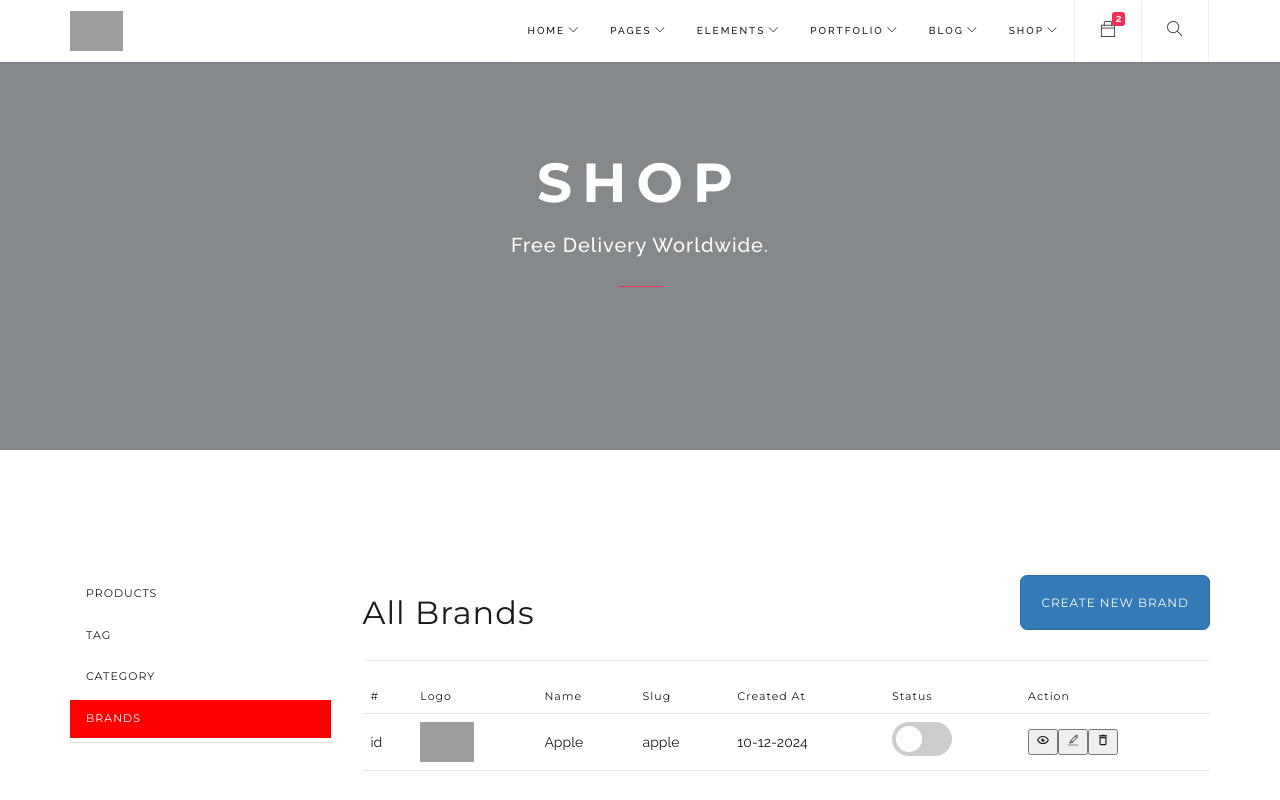
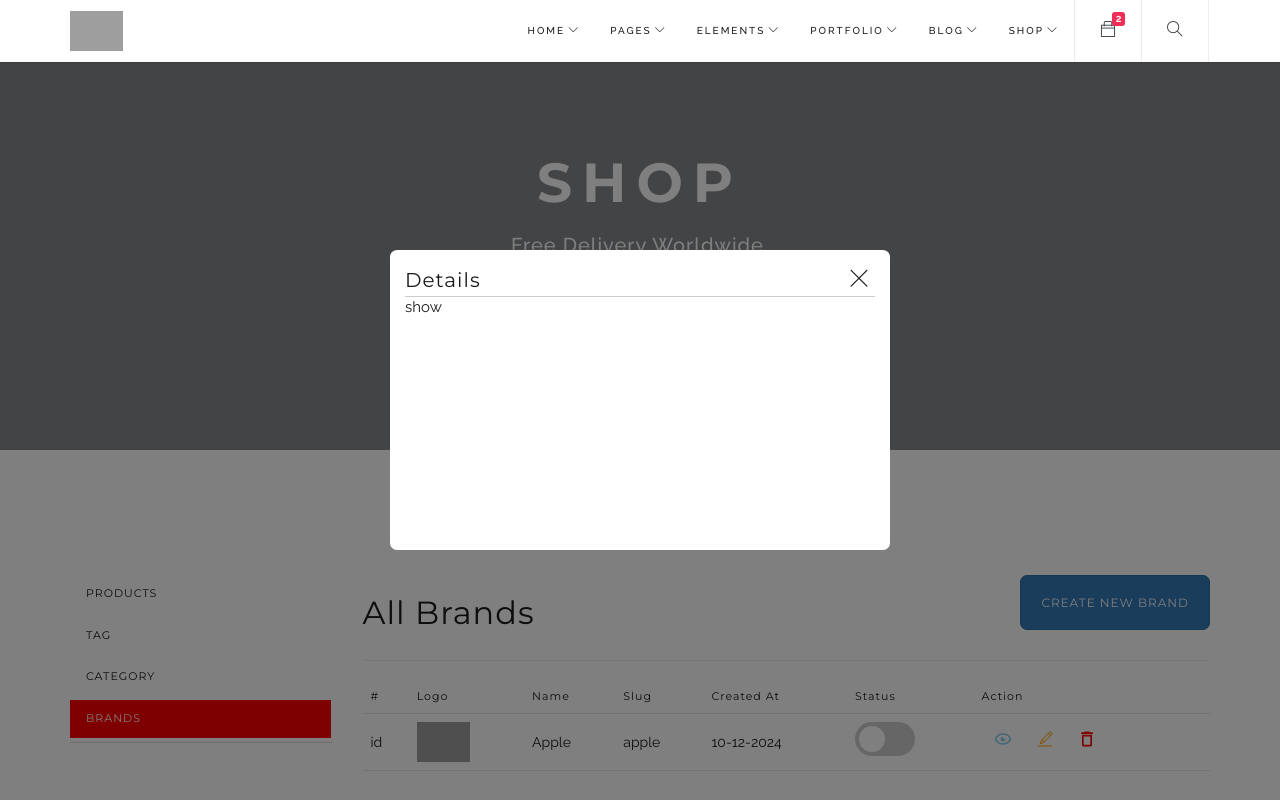
Before and after one commit to Nurunnahar1/shop-app-with-reactjs, a React (Vite) app: page /dashboard/brand in a window 1280 px wide. Shown: the top 800 px of the page. Built offline with nearby package versions, Linux system fonts and the light colour scheme; grey boxes are pictures that could not be loaded; a web font is replaced by a local one.

Commit message:
modal and server ready

```diff
--- /dev/null
+++ b/api/data.json
@@ -0,0 +1,6 @@
+{
+    "brands":[],
+    "categories":[],
+    "tags":[],
+    "products":[]
+}
--- a/package.json
+++ b/package.json
@@ -7,10 +7,14 @@
     "dev": "vite",
     "build": "vite build",
     "lint": "eslint .",
-    "preview": "vite preview"
+    "preview": "vite preview",
+    "server": "json-server --watch api/data.json --port 5050",
+    "start": "concurrently \"npm run server\" \"npm run dev\""
   },
   "dependencies": {
+    "concurrently": "^9.1.0",
     "json-s": "^0.1.0",
+    "json-server": "^1.0.0-beta.3",
     "react": "^18.3.1",
     "react-bootstrap": "^2.10.6",
     "react-dom": "^18.3.1",
--- a/src/App.css
+++ b/src/App.css
@@ -26,6 +26,32 @@
   .table td {
       vertical-align: middle !important;
   }
-  .table td img{
-    height: 40px;
+
+  .table td img {
+      height: 40px;
   }
+
+  .table td button {
+      border: none;
+      background-color: transparent;
+      margin: 0px 5px;
+      font-size: 20px;
+  }
+
+  .table td button:nth-child(1) {
+      color: skyblue;
+  }
+
+  .table td button:nth-child(2) {
+      color: orange;
+  }
+
+  .table td button:nth-child(3) {
+      color: red;
+  }
+
+  form {
+      display: flex;
+      flex-direction: column;
+      gap: 15px;
+  }
--- /dev/null
+++ b/src/components/modal/ModalPopup.css
@@ -0,0 +1,37 @@
+.modal-popup-wrap{
+    width: 100vw;
+    height: 100vh;
+    background-color: rgba(0, 0, 0, 0.5);
+    position: fixed;
+    left: 0px;
+    right: 0px;
+    top: 0px;
+    bottom: 0px;
+    z-index: 9999;
+    display: flex;
+    justify-content: center;
+    align-items: center;
+}
+.modal-body{
+    width: 500px;
+    min-height: 300px;
+    background-color: #fff;
+    border-radius: 7px;
+}
+.modal-head{
+    display: flex;
+    justify-content: space-between;
+    align-items: center;
+    border-bottom: 1px solid #ccc;
+}
+.modal-head button{
+    background-color: transparent;
+    border: none;
+    font-size: 20px;
+}
+footer{
+    position: inherit !important;
+}
+.shadow-host-companion{
+    display: none !important;
+}
--- /dev/null
+++ b/src/components/modal/ModalPopup.jsx
@@ -0,0 +1,20 @@
+import "./ModalPopup.css";
+
+const ModalPopup = ({title, hide, children }) => {
+  return (
+    <div className="modal-popup-wrap">
+      <div className="modal-body">
+        <div className="modal-head">
+          <h4 className="modal-title">{title}</h4>
+          <button className="modal-popup-close" onClick={() => hide(false)}>
+            <i className="ti-close"></i>
+          </button>
+        </div>
+
+        <div className="modal-popup-content">{children}</div>
+      </div>
+    </div>
+  );
+};
+
+export default ModalPopup;
--- a/src/layouts/Footer.jsx
+++ b/src/layouts/Footer.jsx
@@ -1,7 +1,7 @@
 const Footer = () => {
   return (
     <>
-      <>
+
         <footer id="footer-widgets">
           <div className="container">
             <div className="go-top">
@@ -165,7 +165,7 @@ const Footer = () => {
           </div>
           {/* end of container*/}
         </footer>
-      </>
+
     </>
   );
 };
--- a/src/pages/admin/Brand.jsx
+++ b/src/pages/admin/Brand.jsx
@@ -2,14 +2,43 @@ import ToggleSwitch from "../../components/ToggleSwitch";
 import { BiShowAlt } from "react-icons/bi";
 import { CiEdit } from "react-icons/ci";
 import { MdDeleteOutline } from "react-icons/md";
+import ModalPopup from "../../components/modal/ModalPopup";
+import { useState } from "react";
 
 const Brand = () => {
+  const [modal, setModal] = useState(false);
+  const [view, setView] = useState(true);
   return (
     <>
+      {modal && (
+        <ModalPopup title="Create New Band" hide={setModal}>
+          <form action="">
+            <label>
+              Name
+              <input type="text" className="form-control" />
+            </label>
+            <label>
+              Logo
+              <input type="file" className="form-control" />
+            </label>
+            <label>
+              <button className="btn btn-color btn-block">Create</button>
+            </label>
+          </form>
+        </ModalPopup>
+      )}
+      {view && (
+        <ModalPopup title="Details" hide={setView}>
+          show
+        </ModalPopup>
+      )}
+
       <div className="data">
         <div className="data-header">
           <h2>All Brands</h2>
-          <button className="btn btn-primary">Create New Brand</button>
+          <button className="btn btn-primary" onClick={() => setModal(true)}>
+            Create New Brand
+          </button>
         </div>
         <hr />
         <table className="table">
@@ -40,7 +69,7 @@ const Brand = () => {
                 <ToggleSwitch />
               </td>
               <td>
-                <button>
+                <button onClick={()=>setView(true)}>
                   <BiShowAlt />
                 </button>
                 <button>
```
Also changed, not shown: 1 other file (tests, documents, lock files or other folders).
